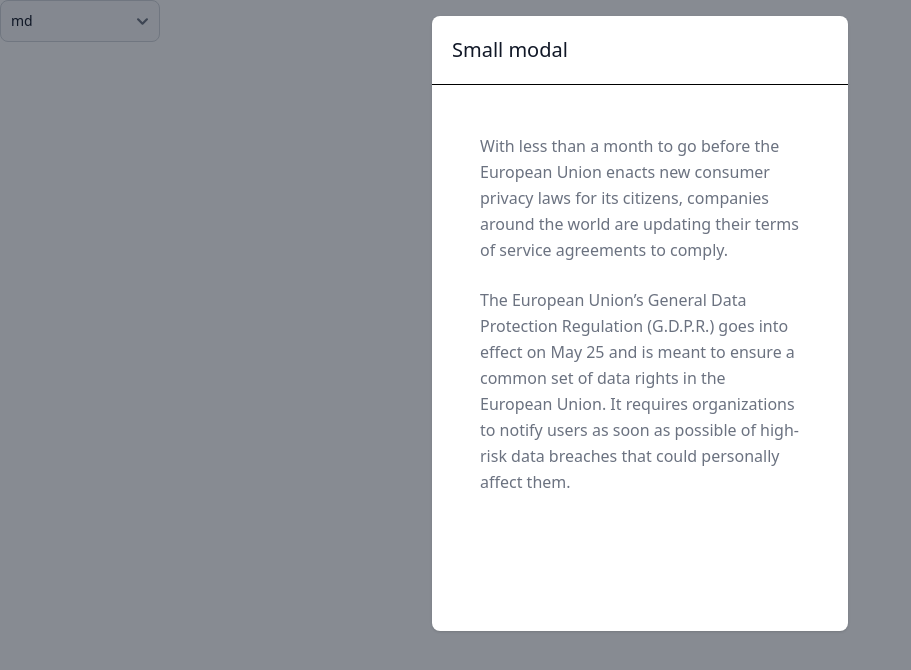
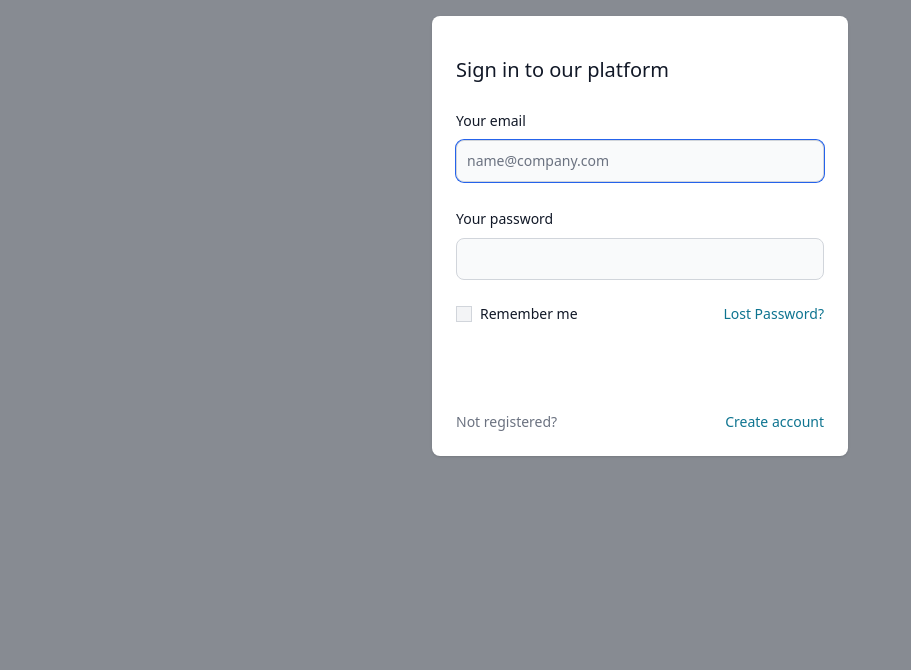
Before and after one commit to ashpavi/SewaGuru, a React (Vite) app in the folder sewaguru_frontend/: page /testing in a window 1280 px wide. Shown: the top 670 px of the page, without its empty margins (0-911 px from the left). Built offline with nearby package versions, Linux system fonts and the light colour scheme.

Commit message:
just testing flowbite

```diff
--- a/sewaguru_frontend/src/pages/testing.jsx
+++ b/sewaguru_frontend/src/pages/testing.jsx
@@ -1,53 +1,64 @@
 
 "use client";
 
-import { Button, Modal, ModalBody, ModalFooter, ModalHeader, Select } from "flowbite-react";
+import { Button, Checkbox, Label, Modal, ModalBody, ModalHeader, TextInput } from "flowbite-react";
 import { useState } from "react";
 
 export default function Testing() {
   const [openModal, setOpenModal] = useState(true);
-  const [modalSize, setModalSize] = useState("md");
+  const [email, setEmail] = useState("");
+
+  function onCloseModal() {
+    setOpenModal(false);
+    setEmail("");
+  }
 
   return (
     <>
-      <div className="flex flex-wrap gap-4">
-        <div className="w-40">
-          <Select defaultValue="md" onChange={(event) => setModalSize(event.target.value)}>
-            <option value="sm">sm</option>
-            <option value="md">md</option>
-            <option value="lg">lg</option>
-            <option value="xl">xl</option>
-            <option value="2xl">2xl</option>
-            <option value="3xl">3xl</option>
-            <option value="4xl">4xl</option>
-            <option value="5xl">5xl</option>
-            <option value="6xl">6xl</option>
-            <option value="7xl">7xl</option>
-          </Select>
-        </div>
-        <Button onClick={() => setOpenModal(true)}>Toggle modal</Button>
-      </div>
-      <Modal show={openModal} size={modalSize} onClose={() => setOpenModal(false)}>
-        <ModalHeader>Small modal</ModalHeader>
+      <Button onClick={() => setOpenModal(true)}>Toggle modal</Button>
+      <Modal show={openModal} size="md" onClose={onCloseModal} popup>
+        <ModalHeader />
         <ModalBody>
-          <div className="space-y-6 p-6">
-            <p className="text-base leading-relaxed text-gray-500 dark:text-gray-400">
-              With less than a month to go before the European Union enacts new consumer privacy laws for its citizens,
-              companies around the world are updating their terms of service agreements to comply.
-            </p>
-            <p className="text-base leading-relaxed text-gray-500 dark:text-gray-400">
-              The European Union’s General Data Protection Regulation (G.D.P.R.) goes into effect on May 25 and is meant
-              to ensure a common set of data rights in the European Union. It requires organizations to notify users as
-              soon as possible of high-risk data breaches that could personally affect them.
-            </p>
+          <div className="space-y-6">
+            <h3 className="text-xl font-medium text-gray-900 dark:text-white">Sign in to our platform</h3>
+            <div>
+              <div className="mb-2 block">
+                <Label htmlFor="email">Your email</Label>
+              </div>
+              <TextInput
+                id="email"
+                placeholder="name@company.com"
+                value={email}
+                onChange={(event) => setEmail(event.target.value)}
+                required
+              />
+            </div>
+            <div>
+              <div className="mb-2 block">
+                <Label htmlFor="password">Your password</Label>
+              </div>
+              <TextInput id="password" type="password" required />
+            </div>
+            <div className="flex justify-between">
+              <div className="flex items-center gap-2">
+                <Checkbox id="remember" />
+                <Label htmlFor="remember">Remember me</Label>
+              </div>
+              <a href="#" className="text-sm text-cyan-700 hover:underline dark:text-cyan-500">
+                Lost Password?
+              </a>
+            </div>
+            <div className="w-full">
+              <Button>Log in to your account</Button>
+            </div>
+            <div className="flex justify-between text-sm font-medium text-gray-500 dark:text-gray-300">
+              Not registered?&nbsp;
+              <a href="#" className="text-cyan-700 hover:underline dark:text-cyan-500">
+                Create account
+              </a>
+            </div>
           </div>
         </ModalBody>
-        <ModalFooter>
-          <Button onClick={() => setOpenModal(false)}>I accept</Button>
-          <Button color="gray" onClick={() => setOpenModal(false)}>
-            Decline
-          </Button>
-        </ModalFooter>
       </Modal>
     </>
   );
```
